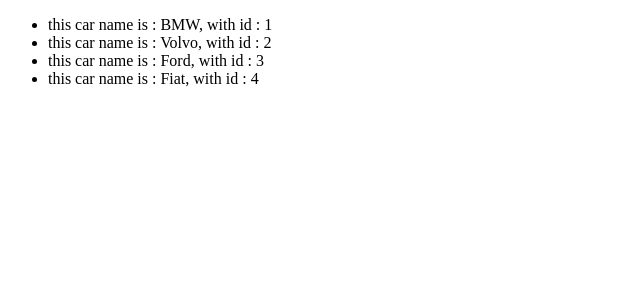
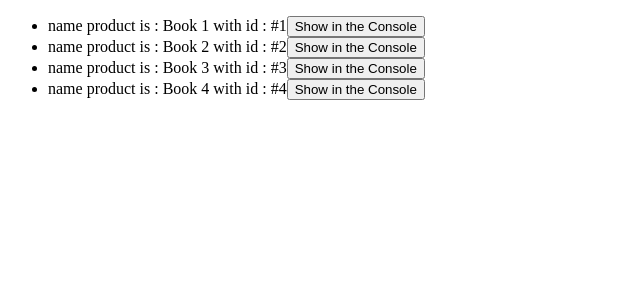
Before and after one commit to womoboy/react-daywork, a React (Create React App) app: page / in a window 1280 px wide. Shown: the top 300 px of the page, without its empty margins (0-640 px from the left). Built offline with nearby package versions, Linux system fonts and the light colour scheme.

Commit message:
create product with component and use hook useStae

```diff
--- a/src/App.js
+++ b/src/App.js
@@ -1,16 +1,17 @@
-import Garage from './components/garage/Garage';
-
-const cars = [
-    {id: 1, title: "BMW"},
-    {id: 2, title: "Volvo"},
-    {id: 3, title: "Ford"},
-    {id: 4, title: "Fiat"}
-]
+import { useState } from 'react'
+import ProductList from './components/productList/ProductList';
 
 const App = () => {
+    const [books, setBook] = useState([
+        {id: "#1", title: "Book 1"},
+        {id: "#2", title: "Book 2"},
+        {id: '#3', title: "Book 3"},
+        {id: '#4', title: "Book 4"}
+    ]);
+
     return (
         <>
-            <Garage cars={cars}/>
+            <ProductList books={books}/>
         </>
     )
 }
--- a/src/components/car/Car.js
+++ /dev/null
@@ -1,7 +0,0 @@
-const Car = (props) => {
-    return (
-        <li>this car name is : {props.title}, with id : {props.id}</li>
-    )
-}
-
-export default Car;
--- a/src/components/garage/Garage.js
+++ /dev/null
@@ -1,13 +0,0 @@
-import Car from '../car/Car';
-
-const Garage = (props) => {
-    return (
-        <>
-            <ul>
-                {props.cars.map((car)=>{return <Car id={car.id} key={car.id} title={car.title}/>})}
-            </ul>
-        </>
-    )
-}
-
-export default Garage;
--- /dev/null
+++ b/src/components/product/Product.js
@@ -0,0 +1,16 @@
+const Product = (props) => {
+    const showConsole = () => {
+        console.log(`name ${props.title} and id : ${props.id}`)
+    }
+
+    return(
+        <>
+            <li>
+                name product is : {props.title} with id : {props.id}
+                <button onClick={showConsole}>Show in the Console</button>
+            </li>
+        </>
+    )
+}
+
+export default Product;
--- /dev/null
+++ b/src/components/productList/ProductList.js
@@ -0,0 +1,15 @@
+import Product from "../product/Product";
+
+const ProductList = (props) => {
+  return (
+    <>
+      <ul>
+        {props.books.map((book) => {
+          return <Product id={book.id} key={book.id} title={book.title} />;
+        })}
+      </ul>
+    </>
+  );
+};
+
+export default ProductList;
```
